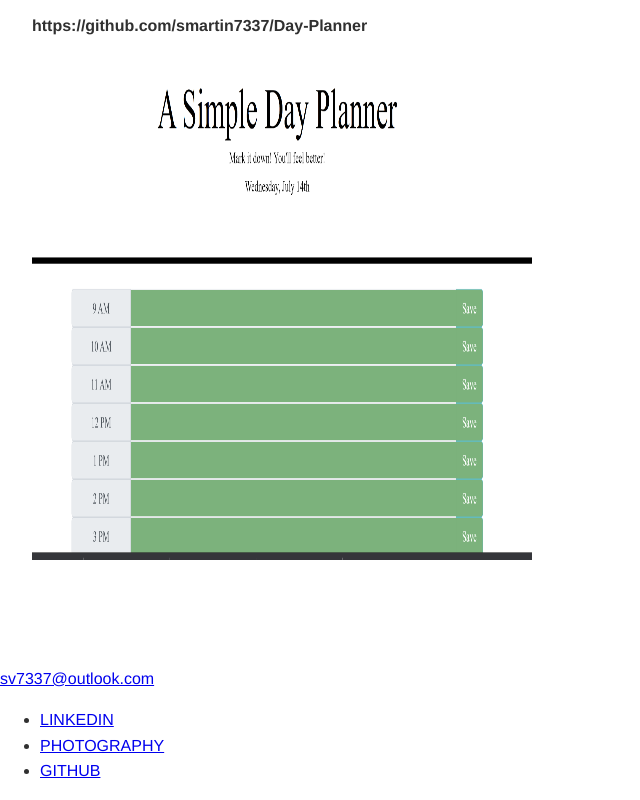
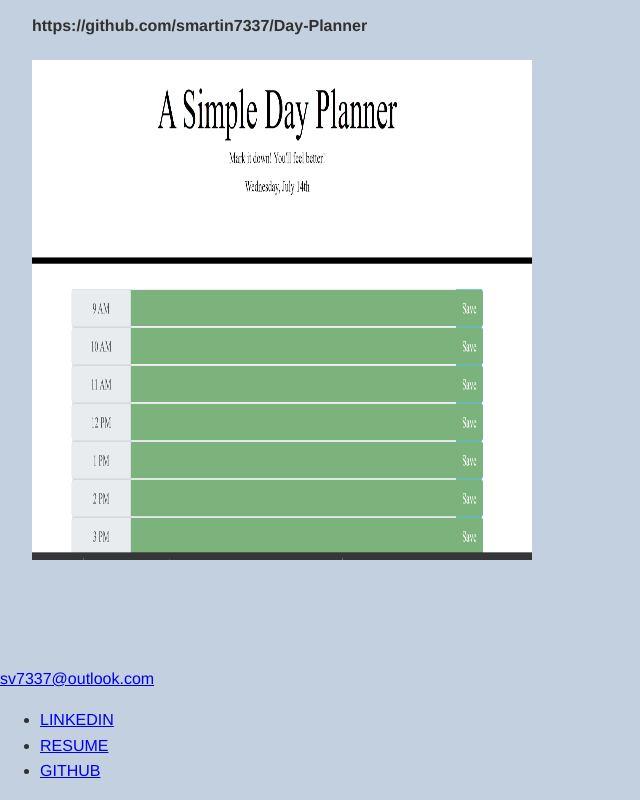
Before and after one commit to smartin7337/Final-Portfolio, a plain HTML site: page index.html in a window 1280 px wide. Shown: the part 3472-4272 px from the top of the page, without its empty margins (0-640 px from the left). Drawn offline with Linux system fonts and the light colour scheme; files whose address does not match are found by name.

Commit message:
added resume link as well

```diff
--- a/PortfolioStyling.css
+++ b/PortfolioStyling.css
@@ -12,7 +12,7 @@
   --fw-reg: 300;
   --fw-bold: 900;
 
-  --clr-light: #fff;
+  --clr-light: rgb(195, 208, 223);
   --clr-dark: #303030;
   --clr-accent: #a5cef5;
 
--- a/index.html
+++ b/index.html
@@ -193,8 +193,8 @@
       >
     </li>
     <li class="social-list__item">
-      <a class="social-list__link" href="https://www.instagram.com/nick_vx"
-        >PHOTOGRAPHY</a
+      <a class="social-list__link" href="https://docs.google.com/document/d/1UPqNSDVXryQVTBbnt4LAGJCso53kbl2EdJP31hgk7cI/edit?usp=sharing"
+        >RESUME</a
       >
     </li>
     <li class="social-list__item">
```
